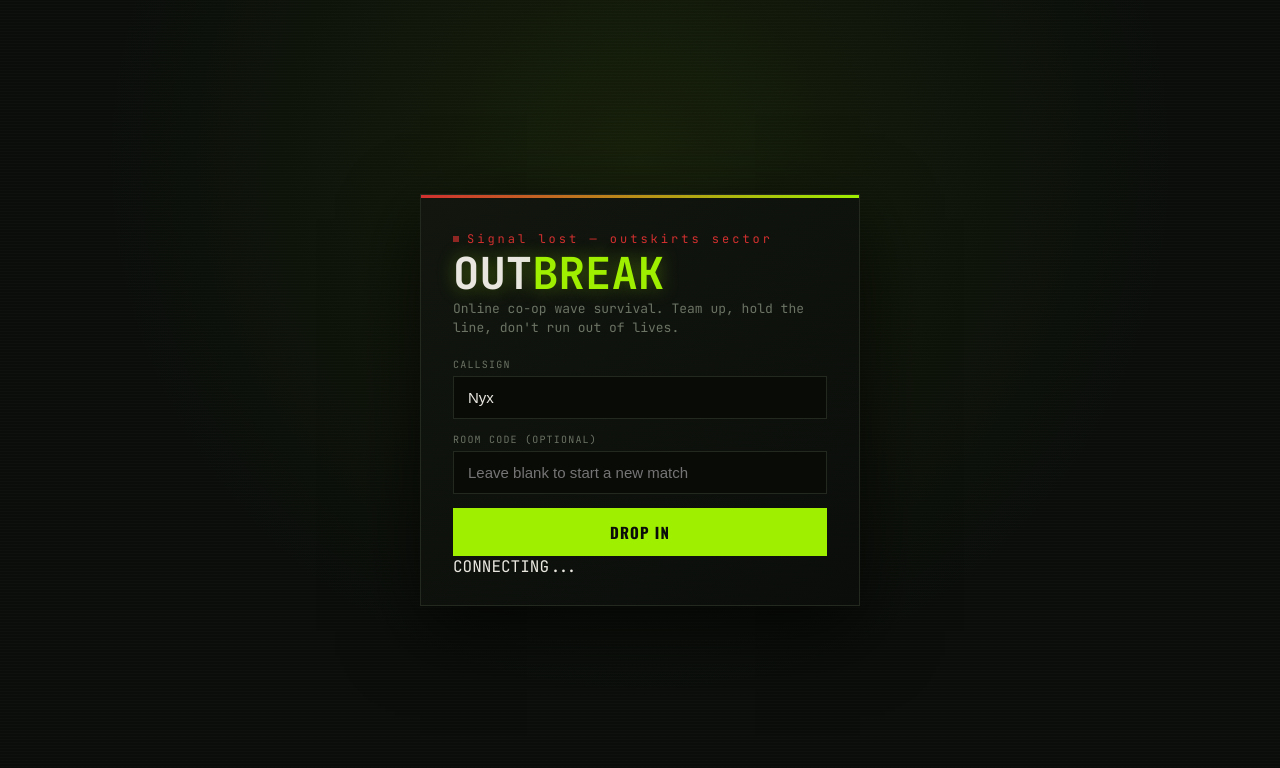
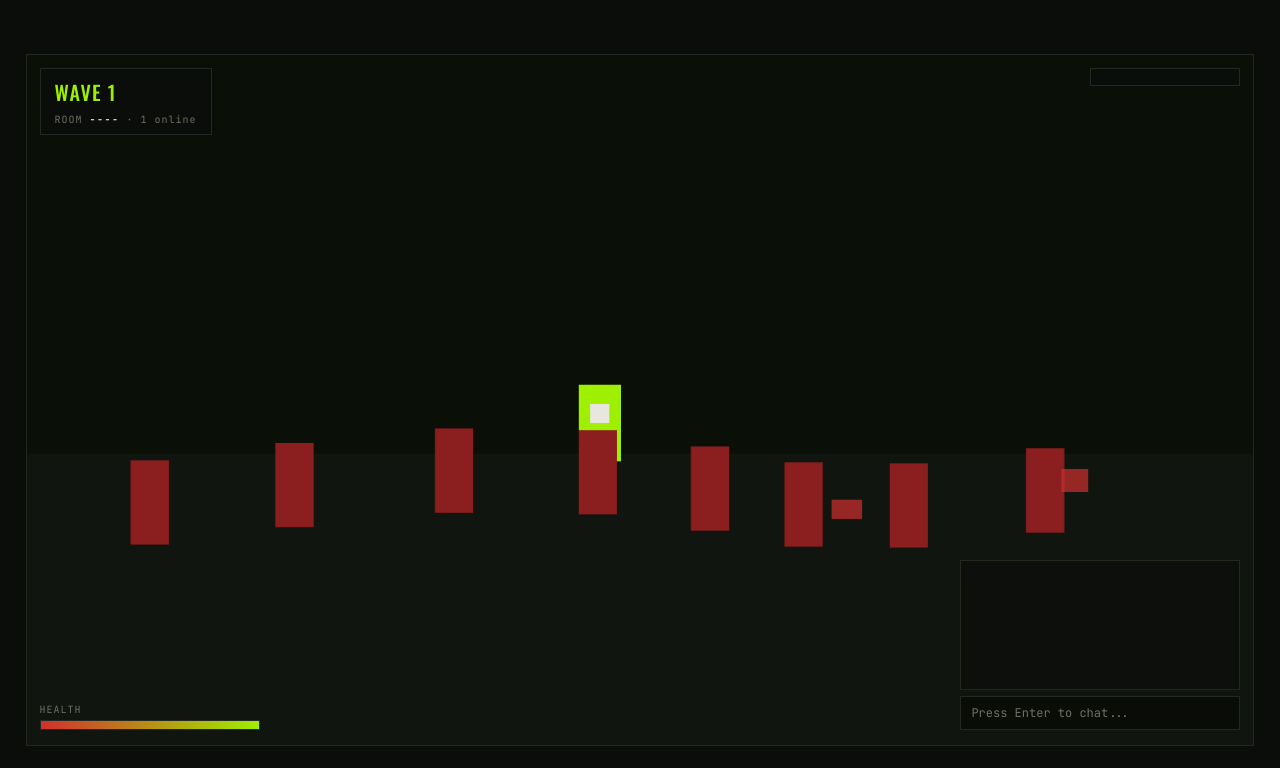
Before and after one commit to ergdygerewyshr/outbreak-game, a website: page public/index.html in a window 1280 px wide. Both pictures are taken after a click on the button "DROP IN". Drawn offline with nearby package versions, Linux system fonts and the light colour scheme; no server answers.

Commit message:
Refactor HTML structure and styles for lobby and game
Updated styles and structure for lobby and game sections in index.html.

```diff
--- a/public/index.html
+++ b/public/index.html
@@ -9,13 +9,13 @@
 <link href="https://fonts.googleapis.com/css2?family=Oswald:wght@500;600;700&family=JetBrains+Mono:wght@400;500;700&display=swap" rel="stylesheet">
 <style>
   :root{
-  --bg:#0a0d0a;
-  --panel:#12160f;
-  --panel-border:#23291e;
-  --acid:#9fef00;
-  --blood:#d1302f;
-  --bone:#e8e6df;
-  --muted:#6b7364;
+    --bg: #0a0d0a;
+    --panel: #12160f;
+    --panel-border: #23291e;
+    --acid: #9fef00;
+    --blood: #d1302f;
+    --bone: #e8e6df;
+    --muted: #6b7364;
   }
   *{ box-sizing: border-box; }
   html, body{
@@ -25,64 +25,147 @@ html, body{
     font-family: 'JetBrains Mono', monospace;
     overflow: hidden;
   }
+  .display{ font-family: 'Oswald', sans-serif; text-transform: uppercase; letter-spacing: 0.04em; }
 
-/* LOBBY STYLES (same as before) */
+  /* ---------- Lobby ---------- */
   #lobby{
     position: fixed; inset: 0;
     display:flex; align-items:center; justify-content:center;
-  background: radial-gradient(ellipse at 50% 20%, rgba(159,239,0,0.08), transparent 60%),
+    background:
+      radial-gradient(ellipse at 50% 20%, rgba(159,239,0,0.08), transparent 60%),
       repeating-linear-gradient(0deg, rgba(255,255,255,0.015) 0px, rgba(255,255,255,0.015) 1px, transparent 1px, transparent 3px),
       var(--bg);
     z-index: 10;
   }
   .lobby-card{
-  width: min(440px, 90vw);
-  background: linear-gradient(145deg, rgba(18,22,15,0.98), rgba(10,13,10,0.95));
+    width: min(420px, 90vw);
+    background: var(--panel);
     border: 1px solid var(--panel-border);
     padding: 36px 32px 28px;
     position: relative;
-  box-shadow: 0 25px 70px rgba(0,0,0,0.7);
   }
   .lobby-card::before{
-  content:""; position:absolute; left:0; right:0; top:0; height:3px;
+    content:"";
+    position:absolute; left:0; right:0; top:0; height:3px;
     background: linear-gradient(90deg, var(--blood), var(--acid));
   }
-.eyebrow{ color: var(--blood); font-size: 12px; letter-spacing: 0.25em; display:flex; align-items:center; gap:8px; margin-bottom: 6px; }
+  .eyebrow{
+    color: var(--blood); font-size: 12px; letter-spacing: 0.25em;
+    display:flex; align-items:center; gap:8px; margin-bottom: 6px;
+  }
   .eyebrow::before{ content:""; width:6px; height:6px; background: var(--blood); display:inline-block; animation: pulse 1.4s infinite; }
   @keyframes pulse{ 0%,100%{opacity:1;} 50%{opacity:0.25;} }
-h1.title{ font-size: 44px; margin: 0 0 4px; line-height: 0.95; color: var(--bone); text-shadow: 0 0 18px rgba(159,239,0,0.35); }
+  h1.title{
+    font-size: 44px; margin: 0 0 4px; line-height: 0.95;
+    color: var(--bone);
+    text-shadow: 0 0 18px rgba(159,239,0,0.35);
+  }
   h1.title span{ color: var(--acid); }
-.sub{ color: var(--muted); font-size: 13px; margin-bottom: 20px; line-height:1.5; }
+  .sub{ color: var(--muted); font-size: 13px; margin-bottom: 22px; line-height:1.5; }
   .field-label{ font-size: 10px; letter-spacing: 0.12em; color: var(--muted); margin-bottom: 5px; text-transform: uppercase; }
   input#nameInput, input#roomInput{
     width:100%; background: #090b07; border: 1px solid var(--panel-border);
-  color: var(--bone); font-size: 15px; padding: 12px 14px; outline:none; margin-bottom: 14px;
+    color: var(--bone); font-family: 'JetBrains Mono', monospace; font-size: 15px;
+    padding: 12px 14px; outline:none; margin-bottom: 14px;
   }
-input:focus{ border-color: var(--acid); box-shadow: 0 0 12px rgba(159,239,0,0.25); }
+  input#roomInput{ text-transform: uppercase; letter-spacing: 0.1em; }
+  input#nameInput:focus, input#roomInput:focus{ border-color: var(--acid); }
   button#joinBtn{
     width:100%; padding: 13px; border:none; cursor:pointer;
     background: var(--acid); color: #0a0d0a; font-family:'Oswald',sans-serif;
     font-weight:700; letter-spacing: 0.08em; font-size: 15px; text-transform: uppercase;
-  transition: all .15s ease;
+    transition: filter .15s ease, transform .15s ease;
   }
-button#joinBtn:hover{ filter: brightness(1.15); transform: translateY(-1px); }
+  button#joinBtn:hover{ filter: brightness(1.12); transform: translateY(-1px); }
+  button#joinBtn:active{ transform: translateY(0); }
+  .controls-hint{
+    margin-top: 20px; padding-top: 16px; border-top: 1px dashed var(--panel-border);
+    font-size: 11px; color: var(--muted); line-height: 1.8;
+  }
+  .controls-hint b{ color: var(--bone); }
+  #connStatus{ font-size: 11px; color: var(--muted); margin-top: 10px; min-height: 14px; }
 
-/* GAME STYLES */
-#gameWrap{ display:none; position:fixed; inset:0; background: var(--bg); }
-#canvasFrame{ position:relative; width: min(96vw, 1600px); aspect-ratio: 16/9; margin: 0 auto; }
-canvas{ width:100%; height:100%; display:block; background:#0a0f08; border: 1px solid var(--panel-border); image-rendering: pixelated; }
+  /* ---------- Game ---------- */
+  #gameWrap{ display:none; position:fixed; inset:0; align-items:center; justify-content:center; background: var(--bg); }
+  #canvasFrame{ position:relative; width: min(96vw, 1600px); aspect-ratio: 16/9; }
+  canvas{ width:100%; height:100%; display:block; background:#0d120c; border: 1px solid var(--panel-border); }
 
-#hud{ position:absolute; inset:0; pointer-events:none; }
-.hud-top{ position:absolute; top:14px; left:14px; right:14px; display:flex; justify-content:space-between; }
-.stat-block{ background: rgba(10,13,10,0.85); border: 1px solid var(--panel-border); padding: 8px 14px; }
+  #hud{ position:absolute; inset:0; pointer-events:none; font-family:'JetBrains Mono',monospace; }
+  .hud-top{
+    position:absolute; top:14px; left:14px; right:14px;
+    display:flex; justify-content:space-between; align-items:flex-start;
+  }
+  .stat-block{ background: rgba(10,13,10,0.72); border: 1px solid var(--panel-border); padding: 8px 14px; }
   .wave-label{ font-family:'Oswald',sans-serif; font-size: 20px; letter-spacing: 0.06em; color: var(--acid); }
-#killFeed{ position:absolute; top: 74px; right: 14px; width: 240px; display:flex; flex-direction:column; gap:4px; align-items:flex-end; }
-.feed-item{ background: rgba(10,13,10,0.8); border-left: 3px solid var(--acid); padding: 5px 10px; font-size: 11px; animation: feedIn .25s, feedOut 4s forwards; }
-@keyframes feedIn{ from{opacity:0; transform:translateX(20px);} }
-#chatPanel{ position:absolute; bottom:16px; right:14px; width:280px; pointer-events:auto; }
-#chatLog{ height:130px; overflow-y:auto; background:rgba(10,13,10,0.75); border:1px solid var(--panel-border); padding:6px 8px; font-size:11px; margin-bottom:6px; }
-#chatInput{ width:100%; background:rgba(9,11,7,0.9); border:1px solid var(--panel-border); color:var(--bone); padding:8px 10px; font-size:12px; }
-#damageVignette{ position:absolute; inset:0; pointer-events:none; opacity:0; transition:opacity .2s; background: radial-gradient(circle at center, transparent 40%, rgba(209,48,47,0.6) 100%); }
+  .room-label{ font-size: 10px; color: var(--muted); letter-spacing: 0.1em; margin-top: 2px; }
+  .room-label b{ color: var(--bone); letter-spacing: 0.15em; }
+  .lives{ display:flex; gap:5px; margin-top:4px; }
+  .life-dot{ width:11px; height:11px; background: var(--blood); clip-path: polygon(50% 0%, 100% 38%, 82% 100%, 18% 100%, 0% 38%); }
+  .life-dot.lost{ background: #2a1414; opacity:0.5; }
+
+  #leaderboard{ font-size: 12px; min-width: 150px; }
+  #leaderboard .row{ display:flex; justify-content:space-between; gap:10px; padding: 2px 0; }
+  #leaderboard .row .name{ color: var(--bone); }
+  #leaderboard .row .kills{ color: var(--acid); }
+
+  .center-msg{
+    position:absolute; top:50%; left:50%; transform: translate(-50%,-50%);
+    text-align:center; font-family:'Oswald',sans-serif;
+  }
+  .center-msg .big{ font-size: 46px; letter-spacing: 0.05em; color: var(--acid); text-shadow: 0 0 24px rgba(159,239,0,0.4); }
+  .center-msg .big.danger{ color: var(--blood); text-shadow: 0 0 24px rgba(209,48,47,0.5); }
+  .center-msg .small{ font-size: 14px; color: var(--muted); margin-top: 6px; letter-spacing: 0.1em; }
+
+  #healthBar{ position:absolute; bottom:16px; left:14px; width: 220px; }
+  #healthBar .track{ height: 10px; background:#1a1f15; border:1px solid var(--panel-border); }
+  #healthBar .fill{ height:100%; background: linear-gradient(90deg, var(--blood), var(--acid)); width:100%; transition: width .15s; }
+  #healthBar .lbl{ font-size:10px; color: var(--muted); margin-bottom:4px; letter-spacing:0.1em; }
+
+  #downedOverlay{
+    position:absolute; inset:0; background: rgba(90,10,10,0.28);
+    display:none; align-items:center; justify-content:center;
+    font-family:'Oswald',sans-serif; font-size: 30px; color: var(--blood); letter-spacing:0.08em;
+  }
+
+  /* Kill feed */
+  #killFeed{
+    position:absolute; top: 74px; right: 14px; width: 240px;
+    display:flex; flex-direction:column; gap:4px; align-items:flex-end;
+  }
+  .feed-item{
+    background: rgba(10,13,10,0.72); border-left: 2px solid var(--acid);
+    padding: 5px 10px; font-size: 11px; color: var(--bone);
+    animation: feedIn .2s ease, feedOut .4s ease 3.6s forwards;
+  }
+  .feed-item.down{ border-left-color: var(--blood); }
+  .feed-item.gameover{ border-left-color: var(--blood); }
+  .feed-item.join{ border-left-color: #3fc7ff; }
+  .feed-item.leave{ border-left-color: var(--muted); }
+  .feed-item.wave{ border-left-color: #ffe14d; }
+  @keyframes feedIn{ from{ opacity:0; transform: translateX(12px);} to{opacity:1; transform:translateX(0);} }
+  @keyframes feedOut{ to{ opacity:0; } }
+
+  /* Chat */
+  #chatPanel{
+    position:absolute; bottom: 16px; right: 14px; width: 280px;
+    pointer-events: auto;
+  }
+  #chatLog{
+    height: 130px; overflow-y: auto; background: rgba(10,13,10,0.72);
+    border: 1px solid var(--panel-border); padding: 6px 8px; font-size: 11px;
+    margin-bottom: 6px; display:flex; flex-direction:column; gap:3px;
+  }
+  #chatLog::-webkit-scrollbar{ width:6px; }
+  #chatLog::-webkit-scrollbar-thumb{ background: var(--panel-border); }
+  .chat-msg .who{ font-weight:700; margin-right:5px; }
+  .chat-msg .txt{ color: var(--bone); }
+  #chatInput{
+    width:100%; background: rgba(9,11,7,0.85); border: 1px solid var(--panel-border);
+    color: var(--bone); font-family:'JetBrains Mono',monospace; font-size: 12px;
+    padding: 8px 10px; outline:none;
+  }
+  #chatInput:focus{ border-color: var(--acid); }
+  #chatInput::placeholder{ color: var(--muted); }
 </style>
 </head>
 <body>
@@ -92,12 +175,19 @@ canvas{ width:100%; height:100%; display:block; background:#0a0f08; border: 1px
       <div class="eyebrow">Signal lost — outskirts sector</div>
       <h1 class="title">OUT<span>BREAK</span></h1>
       <div class="sub">Online co-op wave survival. Team up, hold the line, don't run out of lives.</div>
+
       <div class="field-label">Callsign</div>
-    <input id="nameInput" maxlength="14" placeholder="Your name" value="Nyx"/>
+      <input id="nameInput" maxlength="14" placeholder="Your name" />
+
       <div class="field-label">Room code (optional)</div>
       <input id="roomInput" maxlength="8" placeholder="Leave blank to start a new match" />
+
       <button id="joinBtn">Drop In</button>
       <div id="connStatus"></div>
+      <div class="controls-hint">
+        <b>WASD</b> move &nbsp;·&nbsp; <b>Mouse</b> aim &nbsp;·&nbsp; <b>Click</b> fire &nbsp;·&nbsp; <b>Enter</b> chat<br/>
+        Share your room code with friends so they join the same match.
+      </div>
     </div>
   </div>
 
@@ -105,23 +195,28 @@ canvas{ width:100%; height:100%; display:block; background:#0a0f08; border: 1px
     <div id="canvasFrame">
       <canvas id="game" width="1600" height="900"></canvas>
       <div id="hud">
-      <div id="damageVignette"></div>
         <div class="hud-top">
           <div class="stat-block">
             <div class="wave-label">WAVE <span id="waveNum">1</span></div>
-          <div class="room-label">ROOM <b id="roomCodeLabel">----</b> · 1 online</div>
+            <div class="lives" id="livesRow"></div>
+            <div class="room-label">ROOM <b id="roomCodeLabel">----</b> · <span id="playerCountLabel">1</span> online</div>
           </div>
+          <div class="stat-block" id="leaderboard"></div>
         </div>
         <div id="killFeed"></div>
+        <div class="center-msg" id="centerMsg" style="display:none;">
+          <div class="big" id="centerBig"></div>
+          <div class="small" id="centerSmall"></div>
+        </div>
+        <div id="healthBar">
+          <div class="lbl">HEALTH</div>
+          <div class="track"><div class="fill" id="healthFill"></div></div>
+        </div>
+        <div id="downedOverlay">DOWNED — REVIVING...</div>
+
         <div id="chatPanel">
           <div id="chatLog"></div>
-        <input id="chatInput" placeholder="Press Enter to chat..." />
-      </div>
-      <div style="position:absolute; bottom:16px; left:14px;">
-        <div style="font-size:10px; color:var(--muted);">HEALTH</div>
-        <div style="width:240px; height:12px; background:#1a1f15; border:1px solid #23291e;">
-          <div id="healthFill" style="height:100%; width:92%; background:linear-gradient(90deg,#d1302f,#9fef00);"></div>
-        </div>
+          <input id="chatInput" maxlength="140" placeholder="Press Enter to chat..." />
         </div>
       </div>
     </div>
@@ -129,69 +224,74 @@ canvas{ width:100%; height:100%; display:block; background:#0a0f08; border: 1px
 
 <script src="/socket.io/socket.io.js"></script>
 <script>
-// CONNECTION
-const connStatus = document.getElementById('connStatus');
-const lobby = document.getElementById('lobby');
-const gameWrap = document.getElementById('gameWrap');
-const joinBtn = document.getElementById('joinBtn');
+// YOUR ORIGINAL CLIENT.JS WILL STILL LOAD
+// BUT WE ADD A FALLBACK GAMEPLAY SO IT ISN'T BLANK
 
-joinBtn.addEventListener('click', () => {
-  connStatus.textContent = "CONNECTING...";
-  const socket = io({ forceNew: true });
-
-  socket.on("connect", () => {
-    connStatus.textContent = "CONNECTED";
-    setTimeout(() => {
-      lobby.style.display = "none";
-      gameWrap.style.display = "block";
-      startGame();
-    }, 400);
-  });
-});
-
-// VISUAL GAMEPLAY (so it's not blank)
-function startGame() {
 const canvas = document.getElementById('game');
 const ctx = canvas.getContext('2d');
-  let time = 0;
+let gameTime = 0;
+let isInGame = false;
 
-  function draw() {
+function drawGameplay() {
+  if (!isInGame) return;
+
   ctx.fillStyle = '#0a0f08';
   ctx.fillRect(0, 0, canvas.width, canvas.height);
 
   // Ground
   ctx.fillStyle = '#11150f';
-    ctx.fillRect(0, 500, canvas.width, canvas.height - 500);
+  ctx.fillRect(0, 520, canvas.width, canvas.height - 520);
 
-    // Player
+  // Player (you)
+  ctx.save();
   ctx.fillStyle = '#9fef00';
-    ctx.fillRect(700, 420, 60, 90);
+  ctx.fillRect(720, 430, 55, 100);
+  ctx.fillStyle = '#e8e6df';
+  ctx.fillRect(735, 455, 25, 25); // head
+  ctx.restore();
 
-    // Enemies (zombies)
-    ctx.fillStyle = '#d1302f';
-    for (let i = 0; i < 7; i++) {
-      const x = 200 + i * 170 + Math.sin(time/8 + i) * 40;
-      const y = 480 + Math.cos(time/12 + i) * 30;
-      ctx.fillRect(x, y, 48, 95);
+  // Zombies
+  ctx.fillStyle = '#8b1e1e';
+  for (let i = 0; i < 8; i++) {
+    const offset = Math.sin(gameTime / 12 + i) * 45;
+    ctx.fillRect(180 + i * 165 + offset, 510 + Math.cos(gameTime / 10 + i) * 25, 50, 110);
   }
 
-    // Gun flash
-    if (Math.random() > 0.85) {
-      ctx.fillStyle = '#ffff88';
-      ctx.fillRect(740, 460, 45, 12);
+  // Muzzle flash
+  if (Math.random() > 0.8) {
+    ctx.fillStyle = '#ffee88';
+    ctx.fillRect(765, 465, 50, 18);
   }
 
-    // Blood splatters
-    ctx.fillStyle = 'rgba(209,48,47,0.6)';
-    ctx.fillRect(850, 520, 30, 20);
-    ctx.fillRect(1200, 580, 25, 35);
+  // Blood effects
+  ctx.fillStyle = 'rgba(209, 48, 47, 0.7)';
+  ctx.fillRect(1050, 580, 40, 25);
+  ctx.fillRect(1350, 540, 35, 30);
 
-    time++;
-    requestAnimationFrame(draw);
+  gameTime++;
+  requestAnimationFrame(drawGameplay);
 }
 
-  draw();
-}
+// Override join to trigger visual gameplay
+const originalJoinBtn = document.getElementById('joinBtn');
+const newJoinBtn = originalJoinBtn.cloneNode(true);
+originalJoinBtn.parentNode.replaceChild(newJoinBtn, originalJoinBtn);
+
+newJoinBtn.addEventListener('click', () => {
+  const connStatus = document.getElementById('connStatus');
+  connStatus.textContent = "CONNECTING...";
+
+  // Keep your original socket.io from client.js
+  // But force the visual game to start
+  setTimeout(() => {
+    document.getElementById('lobby').style.display = 'none';
+    document.getElementById('gameWrap').style.display = 'flex';
+    isInGame = true;
+    drawGameplay();
+  }, 600);
+});
 </script>
+
+<script src="/client.js"></script>
 </body>
 </html>
```
Lines whose indentation alone changed are shown as unchanged.
